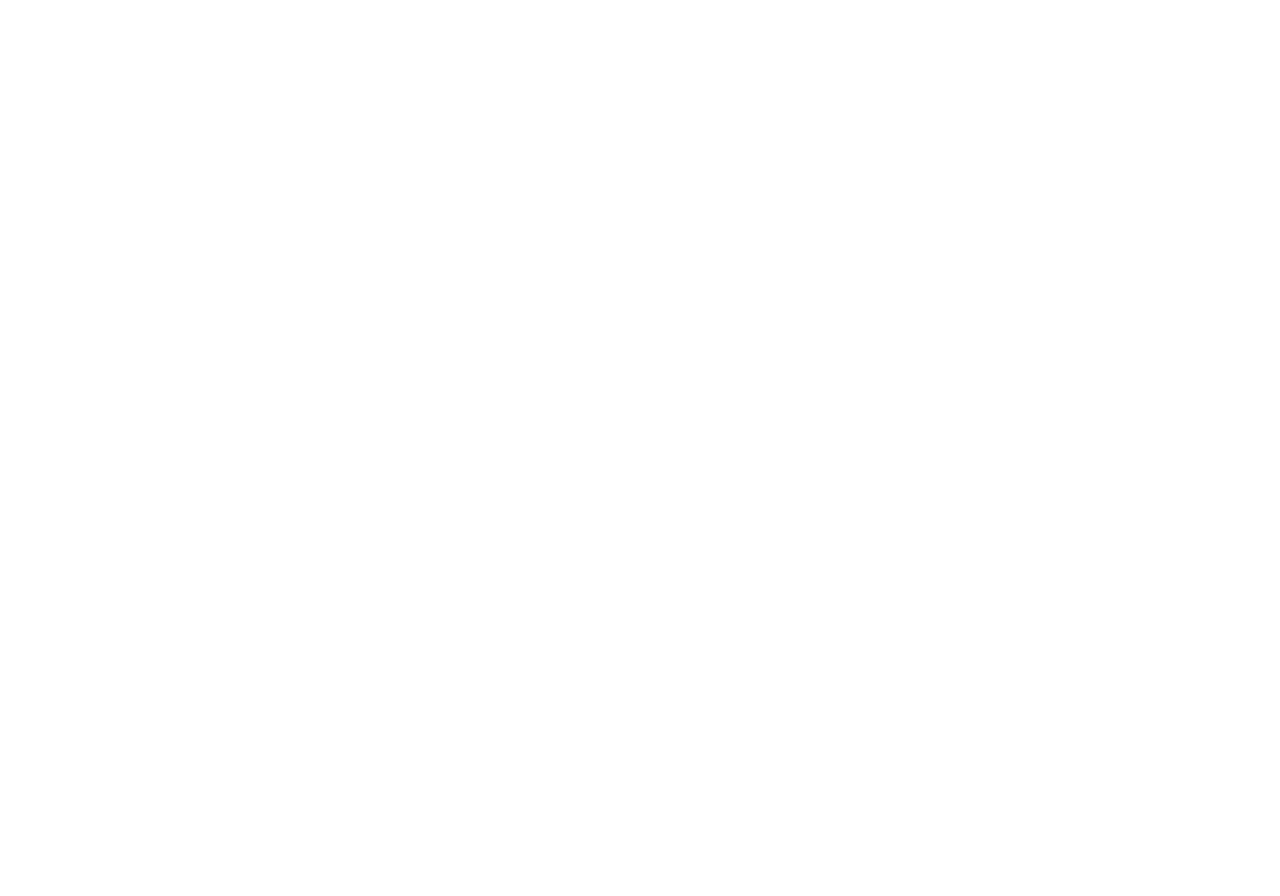
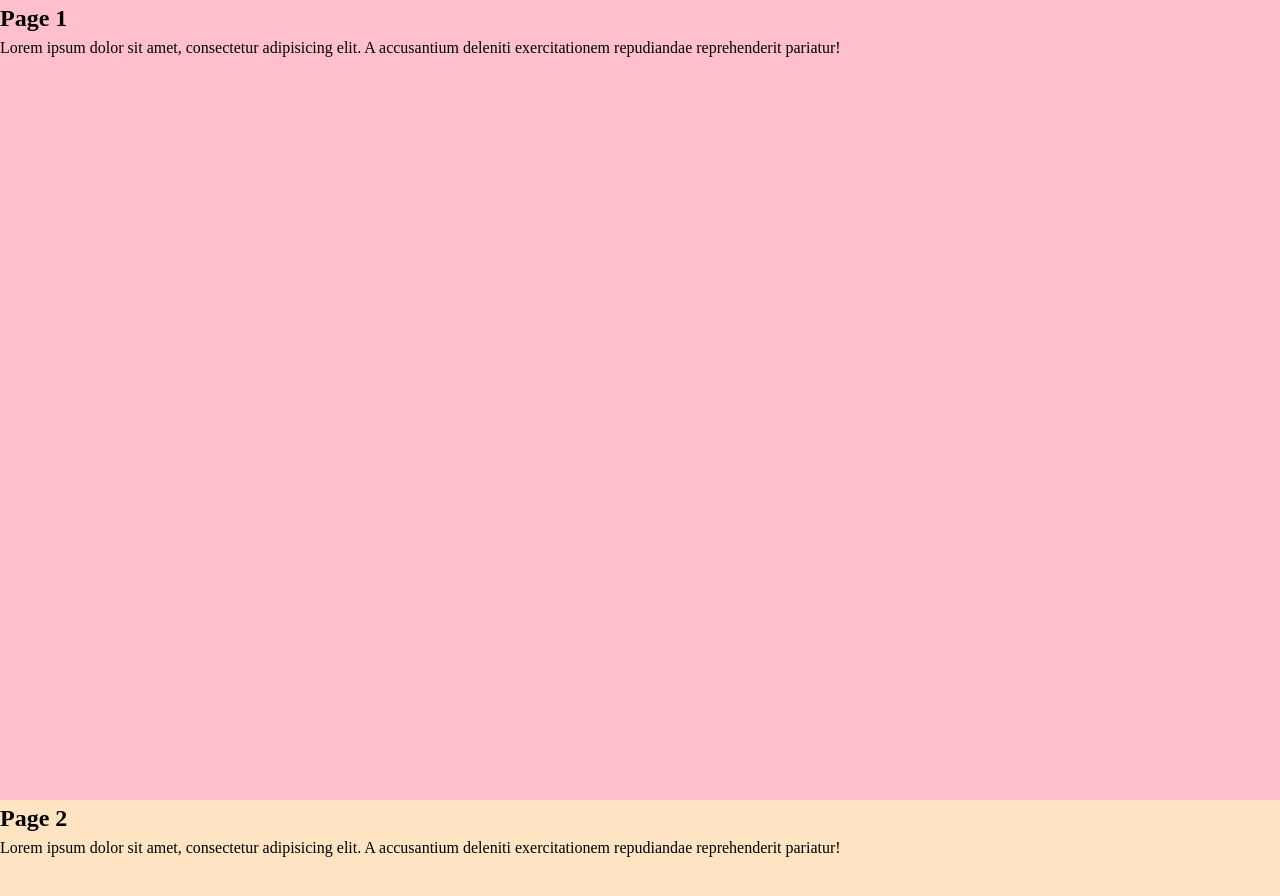
Before and after one commit to Atulmanandhar/WebDesignFanshawe, a plain HTML site: page index.html in a window 1280 px wide. Shown: the top 896 px of the page. Before the commit the page ends 800 px from the top, so only its background shows below. Drawn offline with Linux system fonts and the light colour scheme.

Commit message:
renamed css file | added some custom css resets | boiler plate setup for scroll snapping

```diff
--- a/index.html
+++ b/index.html
@@ -4,6 +4,34 @@
     <meta charset="UTF-8" />
     <meta name="viewport" content="width=device-width, initial-scale=1.0" />
     <title>Document</title>
+    <link rel="stylesheet" href="style.css" />
   </head>
-  <body></body>
+  <body>
+    <main id="home">
+      <section id="hero">
+        <h1>Page 1</h1>
+        <p>
+          Lorem ipsum dolor sit amet, consectetur adipisicing elit. A
+          accusantium deleniti exercitationem repudiandae reprehenderit
+          pariatur!
+        </p>
+      </section>
+      <section style="background-color: bisque">
+        <h1>Page 2</h1>
+        <p>
+          Lorem ipsum dolor sit amet, consectetur adipisicing elit. A
+          accusantium deleniti exercitationem repudiandae reprehenderit
+          pariatur!
+        </p>
+      </section>
+      <section style="background-color: cadetblue">
+        <h1>Page 3</h1>
+        <p>
+          Lorem ipsum dolor sit amet, consectetur adipisicing elit. A
+          accusantium deleniti exercitationem repudiandae reprehenderit
+          pariatur!
+        </p>
+      </section>
+    </main>
+  </body>
 </html>
--- /dev/null
+++ b/style.css
@@ -0,0 +1,46 @@
+*,
+*::before,
+*::after {
+  box-sizing: border-box;
+}
+
+* {
+  margin: 0;
+  padding: 0;
+}
+body {
+  line-height: 1.5;
+  -webkit-font-smoothing: antialiased;
+}
+
+input,
+button,
+textarea,
+select {
+  font: inherit;
+}
+
+p,
+h1,
+h2,
+h3,
+h4,
+h5,
+h6 {
+  overflow-wrap: break-word;
+}
+
+html {
+  scroll-snap-type: y mandatory;
+}
+
+#home > section {
+  height: 100vh;
+  width: 100%;
+  scroll-snap-align: start;
+  scroll-snap-stop: always;
+}
+
+#hero {
+  background-color: pink;
+}
```
Also changed, not shown: main.css (deleted).
